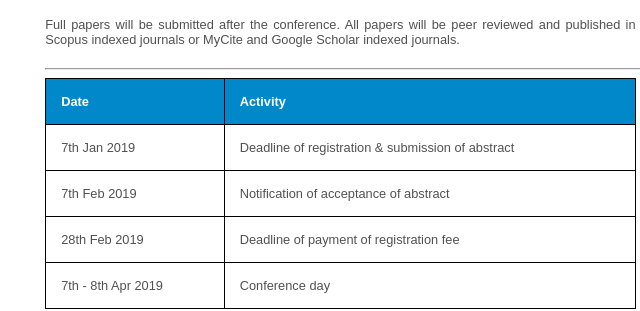
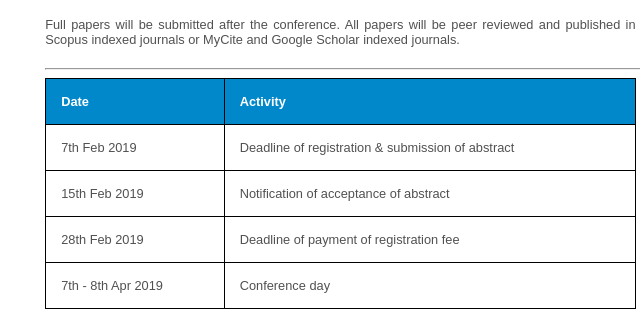
Before and after one commit to rogonn/unise-web, a plain HTML site: page icsnr4.html in a window 1280 px wide. Shown: the part 1007-1318 px from the top of the page, 398-1038 px from the left. Drawn offline with Linux system fonts and the light colour scheme; a web font is replaced by a local one.

Commit message:
update date

```diff
--- a/icsnr4.html
+++ b/icsnr4.html
@@ -142,11 +142,11 @@
               <th> Activity </th>
             </tr>
             <tr>
-              <td> 7th Jan 2019 </td>
+              <td> 7th Feb 2019 </td>
               <td> Deadline of registration & submission of abstract </td>
             </tr>
             <tr>
-              <td> 7th Feb 2019 </td>
+              <td> 15th Feb 2019 </td>
               <td> Notification of acceptance of abstract </td>
             </tr>
             <tr>
```
